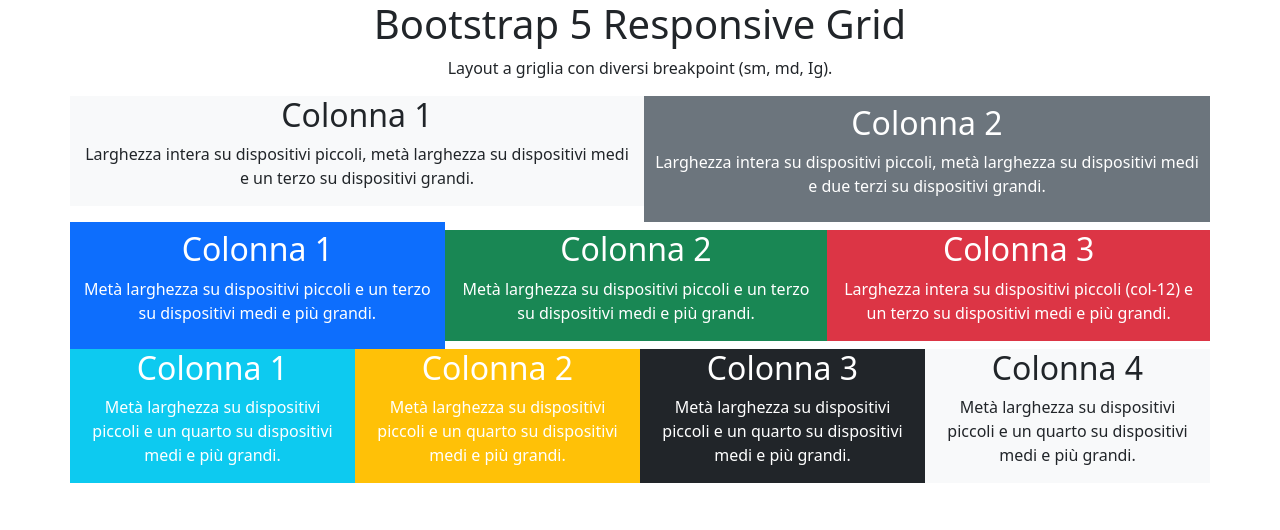
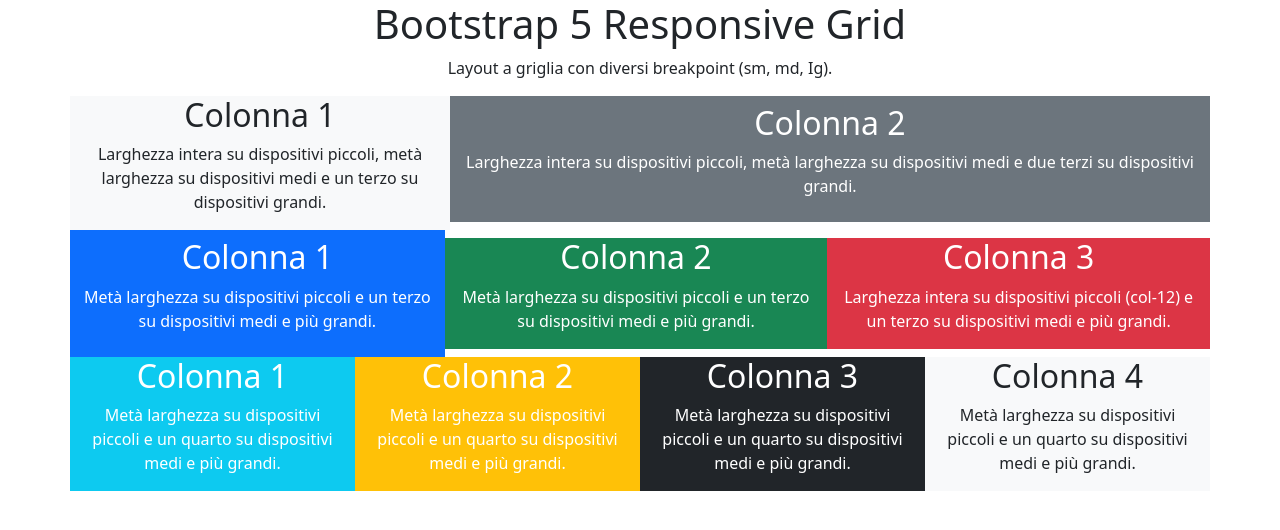
Before and after one commit to Nicole-Villon-Alejandro/htmlcss-bootstrap-layout, a plain HTML site: page index.html in a window 1280 px wide. Drawn offline with nearby package versions, Linux system fonts and the light colour scheme.

Commit message:
add:media_queries

```diff
--- a/index.html
+++ b/index.html
@@ -18,9 +18,8 @@
     </div>
     <!-- Prima sezione delle colonne -->
     <div class="container text-center">
-        <div class="row align-items-start
-        ">
-            <div class="col bg-light">
+        <div class="row align-items-start">
+            <div class="col-sm-12 col-md-6 col-lg-4 bg-light">
                 <h2>Colonna 1</h2>
                 <p>Larghezza intera su dispositivi piccoli, metà larghezza su dispositivi medi e un terzo su dispositivi grandi.</p>
             </div>
```
